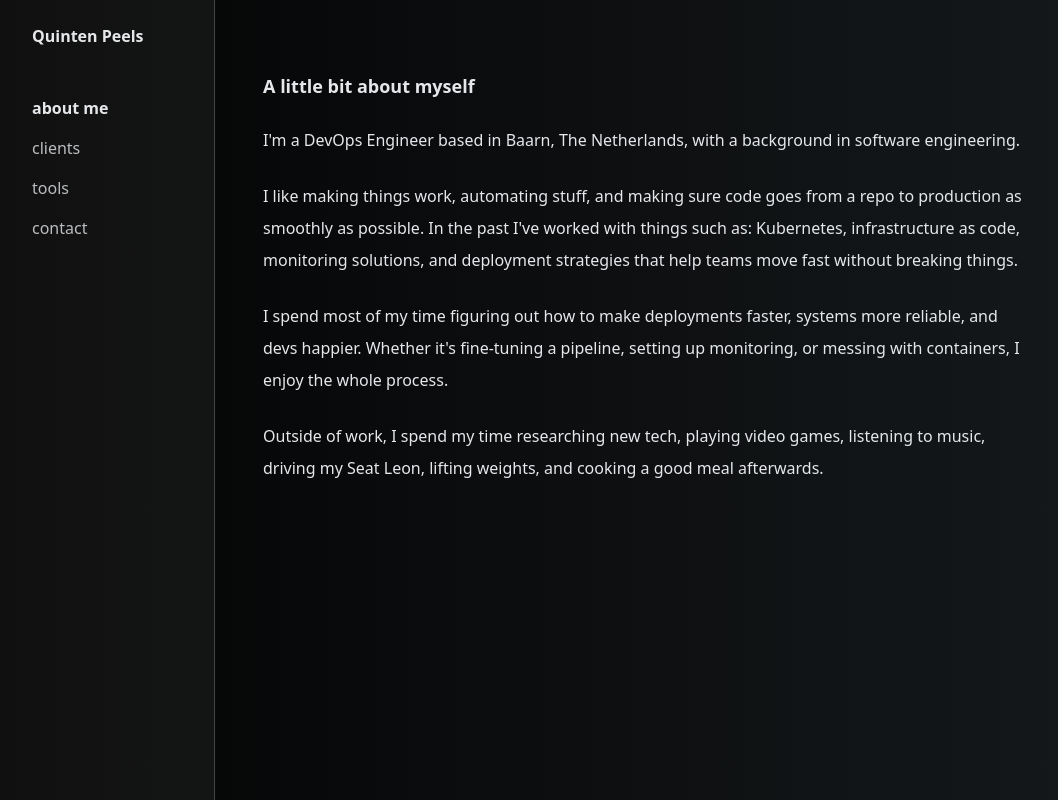
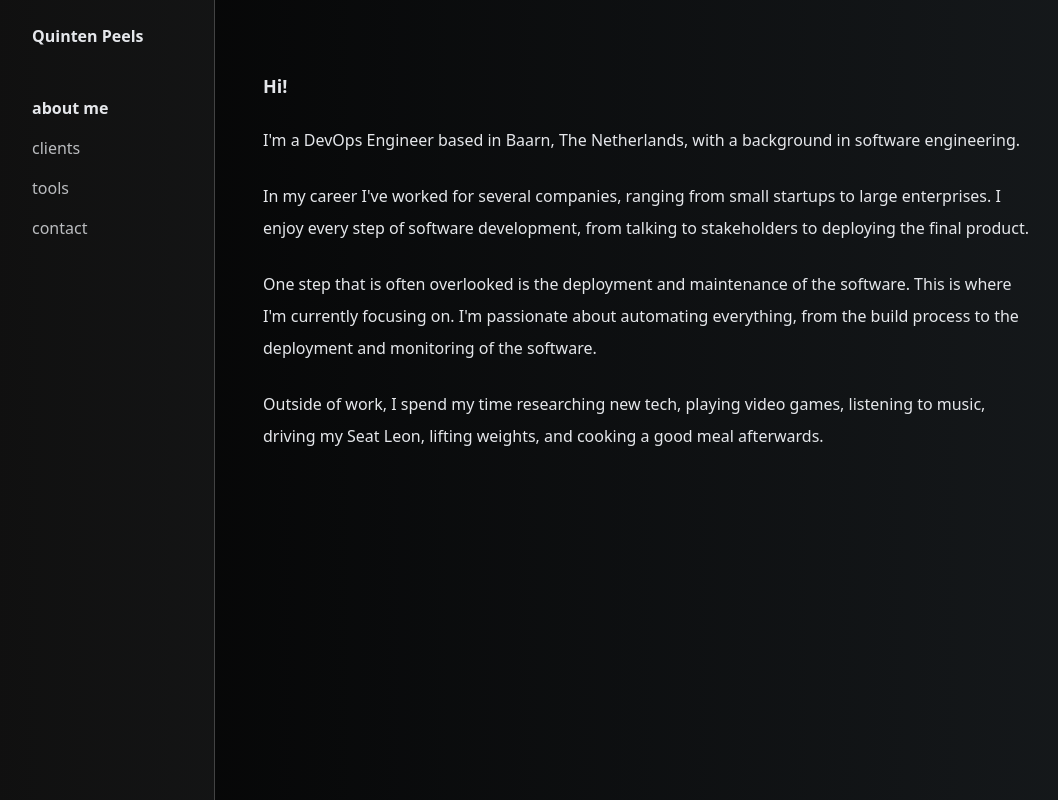
Before and after one commit to Quintenps/quinten.dev, a Next.js app: page / in a window 1280 px wide. Shown: the whole page, without its empty margins (8-1066 px from the left). Built offline with nearby package versions, Linux system fonts and the light colour scheme.

Commit message:
Feature: Package upgrade, text change, toolstack update

```diff
--- a/app/clients/page.tsx
+++ b/app/clients/page.tsx
@@ -9,7 +9,7 @@ export const metadata: Metadata = {
 export default function Clients() {
   return (
     <>
-      <h3 className="font-semibold text-lg pb-2">Past & Current Clients</h3>
+      <h3 className="font-semibold text-lg pb-2">Current & Past Clients</h3>
       <div className="grid grid-cols-1 lg:grid-cols-2 xl:grid-cols-3 gap-4">
         {clients.map((client) => (
           <ClientCard client={client} key={client.companyName} />
--- a/app/page.tsx
+++ b/app/page.tsx
@@ -7,16 +7,17 @@ export const metadata: Metadata = {
 export default function Home() {
   return (
     <div className="max-w-screen-md leading-loose">
-      <h3 className="font-semibold text-lg pt-6">A little bit about myself</h3>
+      <h3 className="font-semibold text-lg pt-6">Hi!</h3>
       <p className="pt-6">
         I&apos;m a DevOps Engineer based in Baarn, The Netherlands, with a background in software engineering.
       </p>
       <p className="pt-6">
-        I like making things work, automating stuff, and making sure code goes from a repo to production as smoothly as possible.
-        In the past I&apos;ve worked with things such as: Kubernetes, infrastructure as code, monitoring solutions, and deployment strategies that help teams move fast without breaking things.
+        In my career I&apos;ve worked for several companies, ranging from small startups to large enterprises.
+        I enjoy every step of software development, from talking to stakeholders to deploying the final product.
       </p>
       <p className="pt-6">
-        I spend most of my time figuring out how to make deployments faster, systems more reliable, and devs happier. Whether it&apos;s fine-tuning a pipeline, setting up monitoring, or messing with containers, I enjoy the whole process.
+        One step that is often overlooked is the deployment and maintenance of the software. This is where I'm currently focusing on.
+        I'm passionate about automating everything, from the build process to the deployment and monitoring of the software.
       </p>
       <p className="pt-6">
         Outside of work, I spend my time researching new tech, playing video games, listening to music, driving my Seat Leon, lifting weights, and cooking a good meal afterwards.
--- a/config/tools.tsx
+++ b/config/tools.tsx
@@ -3,7 +3,7 @@ import { Computer, Tool } from "@/app/types";
 export const tools: Tool[] = [
   {
     name: "Languages",
-    usage: ".NET, Typescript, Python, Java",
+    usage: ".NET, Typescript, Python, Java, Bash",
   },
   {
     name: "Frameworks & Libraries",
@@ -24,7 +24,7 @@ export const tools: Tool[] = [
   },
   {
     name: "Software",
-    usage: "Rider, VSCode, Vim, Tableplus, Postman, SonarCloud"
+    usage: "Rider, PyCharm, Intellij, VSCode, Vim, Tableplus, Postman, SonarCloud"
   }
 ];
 
```
Also changed, not shown: 1 other file (tests, documents, lock files or other folders).
